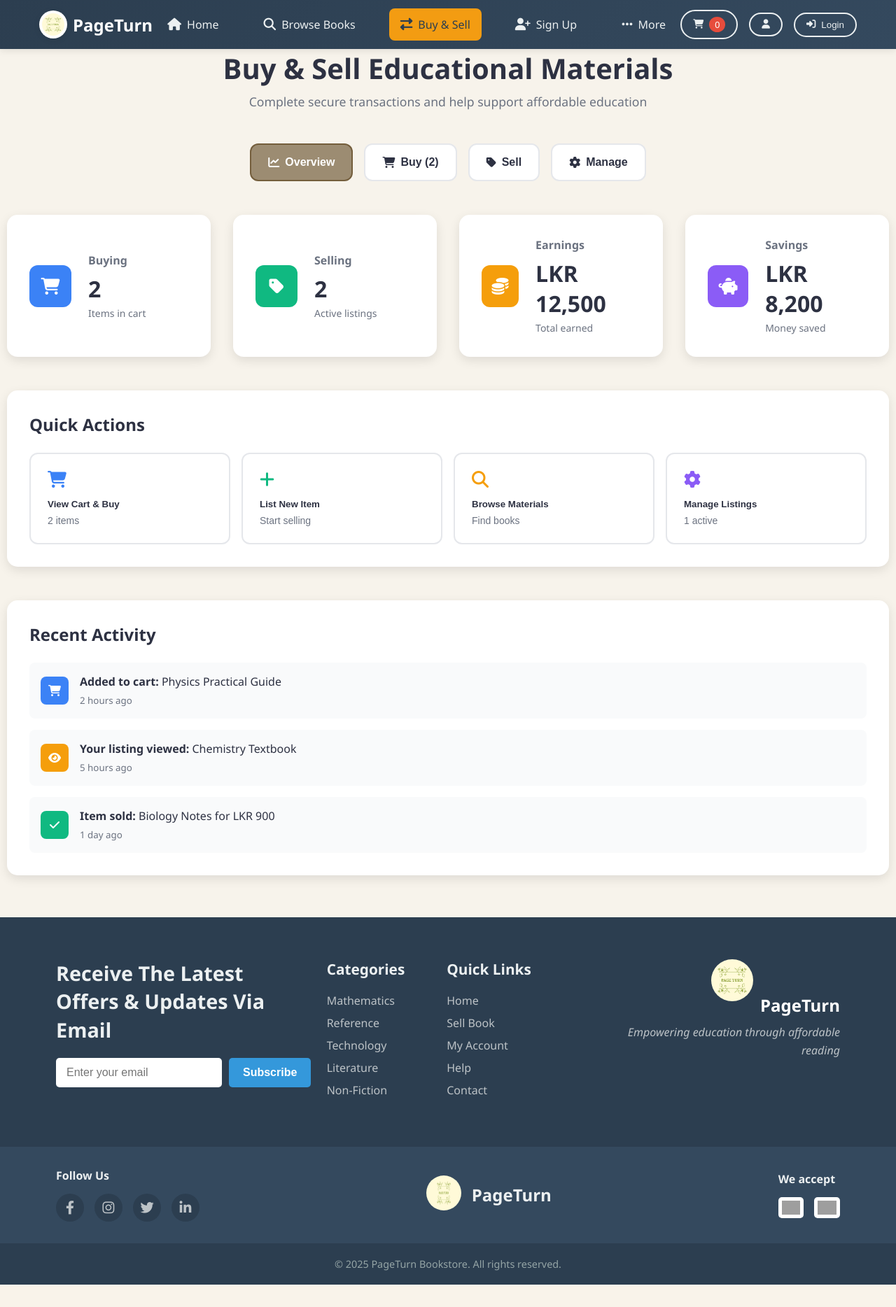
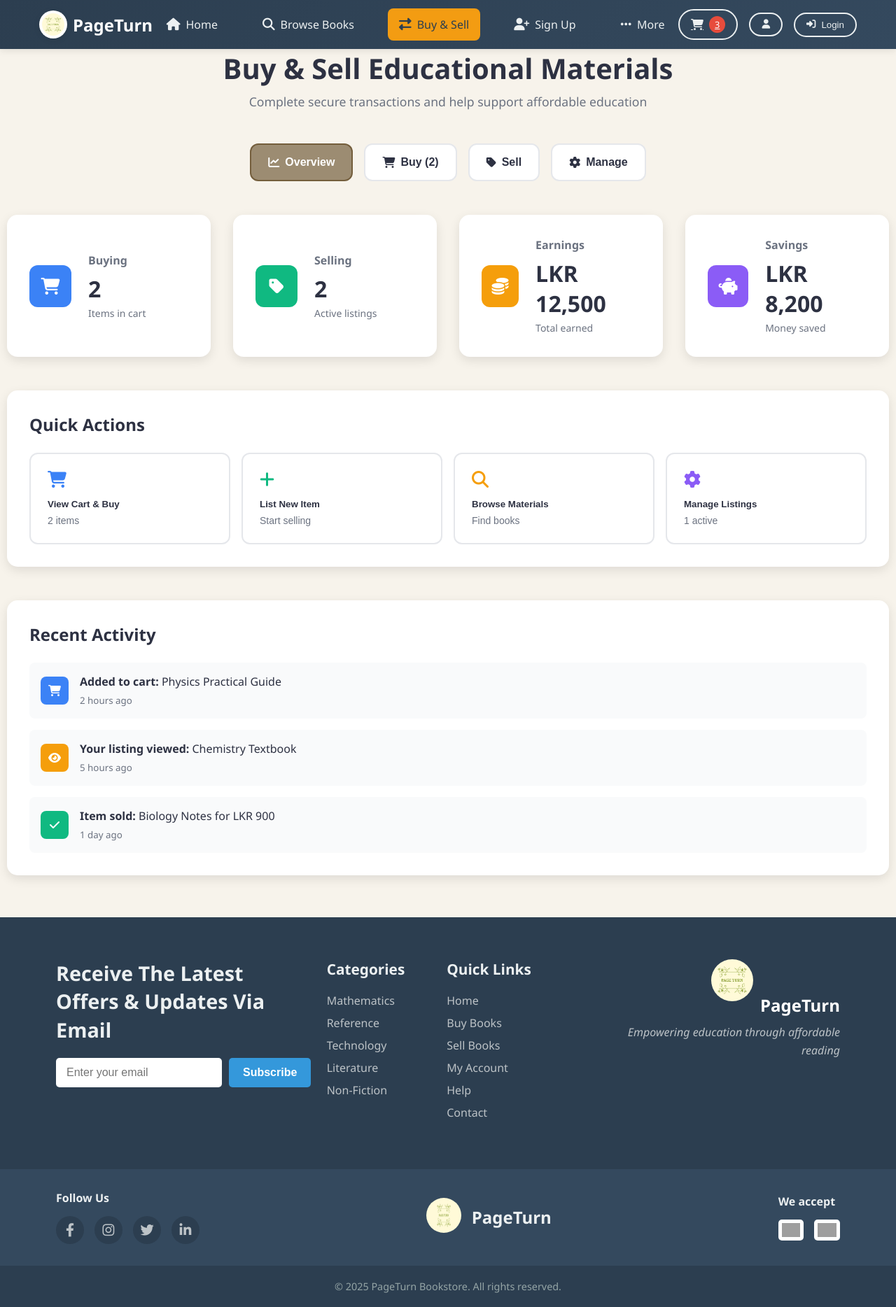
Before and after one commit to NavodCaldera/online-bookstore, a React (Create React App) app: page /buy-sell in a window 1280 px wide. Shown: the whole page at 70% size. Before the commit the page ends 1836 px from the top, so only its background shows below. Built offline with nearby package versions, Linux system fonts and the light colour scheme; grey boxes are pictures that could not be loaded.

Commit message:
feat: implement cart functionality and footer navigation links
- Link footer quicklinks to corresponding pages
- Add cart icon navigation to buy section in buy/sell page
- Display real-time item count badge on cart icon
- Update cart count dynamically when items are added/removed

```diff
--- a/src/App.js
+++ b/src/App.js
@@ -1,4 +1,5 @@
 import { BrowserRouter as Router, Routes, Route } from 'react-router-dom';
+import { CartProvider } from './context/CartContext';
 import HomePage from './HomePage';
 import CreateAccount from './pages/CreateAccount';
 import BrowseList from './pages/BrowseList';
@@ -8,6 +9,7 @@ import ContactUs from './pages/ContactUs';
 
 function App() {
   return (
+    <CartProvider>
       <Router>
         <Routes>
           <Route path="/" element={<HomePage />} />
@@ -19,6 +21,7 @@ function App() {
           <Route path="*" element={<div>Page not found</div>} />
         </Routes>
       </Router>
+    </CartProvider>
   );
 }
 
--- a/src/HomePage.js
+++ b/src/HomePage.js
@@ -362,11 +362,12 @@ function HomePage() {
             <div className="footer-column">
               <h3>Quick Links</h3>
               <ul>
-                <li><a href="#">Home</a></li>
-                <li><a href="#">Sell Book</a></li>
+                <li><Link to="/">Home</Link></li>
+                <li><Link to="/buy-sell?section=buy">Buy Books</Link></li>
+                <li><Link to="/buy-sell?section=sell">Sell Books</Link></li>
                 <li><a href="#">My Account</a></li>
                 <li><a href="#">Help</a></li>
-                <li><a href="#">Contact</a></li>
+                <li><Link to="/contact">Contact</Link></li>
               </ul>
             </div>
           </div>
--- a/src/components/Navigation.js
+++ b/src/components/Navigation.js
@@ -1,10 +1,12 @@
 import React, { useState, useEffect } from 'react';
 import { Link, useLocation } from 'react-router-dom';
+import { useCart } from '../context/CartContext';
 import '../styles/navigation.css';
 
 function Navigation() {
   const [isMenuOpen, setIsMenuOpen] = useState(false);
   const location = useLocation();
+  const { getTotalItems } = useCart();
 
   const toggleMenu = () => {
     setIsMenuOpen(!isMenuOpen);
@@ -106,10 +108,10 @@ function Navigation() {
 
         {/* User Actions */}
         <div className="nav-actions">
-          <button className="nav-action-btn cart-btn">
+          <Link to="/buy-sell?section=buy" className="nav-action-btn cart-btn">
             <i className="fas fa-shopping-cart"></i>
-            <span className="cart-count">0</span>
-          </button>
+            <span className="cart-count">{getTotalItems()}</span>
+          </Link>
 
           <button className="nav-action-btn profile-btn">
             <i className="fas fa-user"></i>
--- /dev/null
+++ b/src/context/CartContext.js
@@ -0,0 +1,82 @@
+import React, { createContext, useContext, useState } from 'react';
+
+const CartContext = createContext();
+
+export const useCart = () => {
+  const context = useContext(CartContext);
+  if (!context) {
+    throw new Error('useCart must be used within a CartProvider');
+  }
+  return context;
+};
+
+export const CartProvider = ({ children }) => {
+  // Initialize with the same cart items as BuySell.js
+  const [cartItems, setCartItems] = useState([
+    {
+      id: 1,
+      title: 'Advanced Mathematics',
+      author: 'John Smith',
+      price: 2500,
+      quantity: 1,
+      image: 'https://images.unsplash.com/photo-1543002588-bfa74002ed7e?ixlib=rb-4.0.3&auto=format&fit=crop&w=300&q=80',
+      seller: 'Sarah K.'
+    },
+    {
+      id: 2,
+      title: 'Physics Practical Guide',
+      author: 'Dr. Wilson',
+      price: 1200,
+      quantity: 2,
+      image: 'https://images.unsplash.com/photo-1635070041078-e363dbe005cb?ixlib=rb-4.0.3&auto=format&fit=crop&w=300&q=80',
+      seller: 'Mike R.'
+    }
+  ]);
+
+  const updateQuantity = (id, newQuantity) => {
+    if (newQuantity === 0) {
+      setCartItems(cartItems.filter(item => item.id !== id));
+    } else {
+      setCartItems(cartItems.map(item =>
+        item.id === id ? { ...item, quantity: newQuantity } : item
+      ));
+    }
+  };
+
+  const getTotalPrice = () => {
+    return cartItems.reduce((total, item) => total + (item.price * item.quantity), 0);
+  };
+
+  const getTotalItems = () => {
+    return cartItems.reduce((total, item) => total + item.quantity, 0);
+  };
+
+  const addToCart = (item) => {
+    const existingItem = cartItems.find(cartItem => cartItem.id === item.id);
+    if (existingItem) {
+      updateQuantity(item.id, existingItem.quantity + 1);
+    } else {
+      setCartItems([...cartItems, { ...item, quantity: 1 }]);
+    }
+  };
+
+  const removeFromCart = (id) => {
+    setCartItems(cartItems.filter(item => item.id !== id));
+  };
+
+  const value = {
+    cartItems,
+    setCartItems,
+    updateQuantity,
+    getTotalPrice,
+    getTotalItems,
+    addToCart,
+    removeFromCart
+  };
+
+  return (
+    <CartContext.Provider value={value}>
+      {children}
+    </CartContext.Provider>
+  );
+};
--- a/src/pages/AboutUs.js
+++ b/src/pages/AboutUs.js
@@ -139,9 +139,10 @@ function AboutUs() {
               <h3>Quick Links</h3>
               <ul>
                 <li><Link to="/">Home</Link></li>
-                <li><Link to="/browse">Sell Book</Link></li>
-                <li><Link to="/buy-sell">My Account</Link></li>
-                <li><Link to="/help">Help</Link></li>
+                <li><Link to="/buy-sell?section=buy">Buy Books</Link></li>
+                <li><Link to="/buy-sell?section=sell">Sell Books</Link></li>
+                <li><a href="#">My Account</a></li>
+                <li><a href="#">Help</a></li>
                 <li><Link to="/contact">Contact</Link></li>
               </ul>
             </div>
--- a/src/pages/BrowseList.js
+++ b/src/pages/BrowseList.js
@@ -779,9 +779,10 @@ function BrowseList() {
               <h3>Quick Links</h3>
               <ul>
                 <li><Link to="/">Home</Link></li>
-                <li><Link to="/browse">Sell Book</Link></li>
-                <li><Link to="/buy-sell">My Account</Link></li>
-                <li><Link to="/help">Help</Link></li>
+                <li><Link to="/buy-sell?section=buy">Buy Books</Link></li>
+                <li><Link to="/buy-sell?section=sell">Sell Books</Link></li>
+                <li><a href="#">My Account</a></li>
+                <li><a href="#">Help</a></li>
                 <li><Link to="/contact">Contact</Link></li>
               </ul>
             </div>
--- a/src/pages/BuySell.js
+++ b/src/pages/BuySell.js
@@ -1,31 +1,23 @@
-import { useState } from 'react';
-import { Link } from 'react-router-dom';
+import { useState, useEffect } from 'react';
+import { Link, useLocation } from 'react-router-dom';
+import { useCart } from '../context/CartContext';
 import Navigation from '../components/Navigation';
 import '../styles/buysell.css';
 import '../styles/home.css';
 
 function BuySell() {
+  const location = useLocation();
   const [activeSection, setActiveSection] = useState('overview');
-  const [cartItems, setCartItems] = useState([
-    {
-      id: 1,
-      title: 'Advanced Mathematics',
-      author: 'John Smith',
-      price: 2500,
-      quantity: 1,
-      image: 'https://images.unsplash.com/photo-1543002588-bfa74002ed7e?ixlib=rb-4.0.3&auto=format&fit=crop&w=300&q=80',
-      seller: 'Sarah K.'
-    },
-    {
-      id: 2,
-      title: 'Physics Practical Guide',
-      author: 'Dr. Wilson',
-      price: 1200,
-      quantity: 2,
-      image: 'https://images.unsplash.com/photo-1635070041078-e363dbe005cb?ixlib=rb-4.0.3&auto=format&fit=crop&w=300&q=80',
-      seller: 'Mike R.'
+  const { cartItems, updateQuantity, getTotalPrice } = useCart();
+
+  // Handle URL parameters to set initial section
+  useEffect(() => {
+    const searchParams = new URLSearchParams(location.search);
+    const section = searchParams.get('section');
+    if (section && ['buy', 'sell', 'overview', 'manage'].includes(section)) {
+      setActiveSection(section);
     }
-  ]);
+  }, [location.search]);
 
   const [myListings, setMyListings] = useState([
     {
@@ -47,20 +39,6 @@ function BuySell() {
       image: 'https://images.unsplash.com/photo-1589998059171-988d887df646?ixlib=rb-4.0.3&auto=format&fit=crop&w=300&q=80'
     }
   ]);
-
-  const updateQuantity = (id, newQuantity) => {
-    if (newQuantity === 0) {
-      setCartItems(cartItems.filter(item => item.id !== id));
-    } else {
-      setCartItems(cartItems.map(item =>
-        item.id === id ? { ...item, quantity: newQuantity } : item
-      ));
-    }
-  };
-
-  const getTotalPrice = () => {
-    return cartItems.reduce((total, item) => total + (item.price * item.quantity), 0);
-  };
 
   const handleCheckout = () => {
     alert('Proceeding to checkout...');
@@ -485,9 +463,10 @@ function BuySell() {
               <h3>Quick Links</h3>
               <ul>
                 <li><Link to="/">Home</Link></li>
-                <li><Link to="/browse">Sell Book</Link></li>
-                <li><Link to="/buy-sell">My Account</Link></li>
-                <li><Link to="/help">Help</Link></li>
+                <li><Link to="/buy-sell?section=buy">Buy Books</Link></li>
+                <li><Link to="/buy-sell?section=sell">Sell Books</Link></li>
+                <li><a href="#">My Account</a></li>
+                <li><a href="#">Help</a></li>
                 <li><Link to="/contact">Contact</Link></li>
               </ul>
             </div>
--- a/src/pages/ContactUs.js
+++ b/src/pages/ContactUs.js
@@ -190,9 +190,10 @@ function ContactUs() {
               <h3>Quick Links</h3>
               <ul>
                 <li><Link to="/">Home</Link></li>
-                <li><Link to="/browse">Sell Book</Link></li>
-                <li><Link to="/buy-sell">My Account</Link></li>
-                <li><Link to="/help">Help</Link></li>
+                <li><Link to="/buy-sell?section=buy">Buy Books</Link></li>
+                <li><Link to="/buy-sell?section=sell">Sell Books</Link></li>
+                <li><a href="#">My Account</a></li>
+                <li><a href="#">Help</a></li>
                 <li><Link to="/contact">Contact</Link></li>
               </ul>
             </div>
--- a/src/pages/CreateAccount.js
+++ b/src/pages/CreateAccount.js
@@ -349,9 +349,10 @@ function CreateAccount() {
               <h3>Quick Links</h3>
               <ul>
                 <li><Link to="/">Home</Link></li>
-                <li><Link to="/browse">Sell Book</Link></li>
-                <li><Link to="/buy-sell">My Account</Link></li>
-                <li><Link to="/help">Help</Link></li>
+                <li><Link to="/buy-sell?section=buy">Buy Books</Link></li>
+                <li><Link to="/buy-sell?section=sell">Sell Books</Link></li>
+                <li><a href="#">My Account</a></li>
+                <li><a href="#">Help</a></li>
                 <li><Link to="/contact">Contact</Link></li>
               </ul>
             </div>
```
Lines whose indentation alone changed are shown as unchanged.
